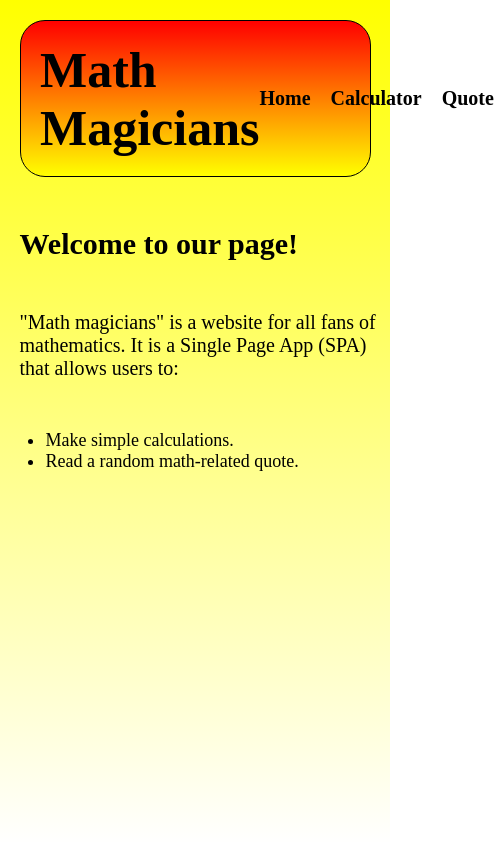
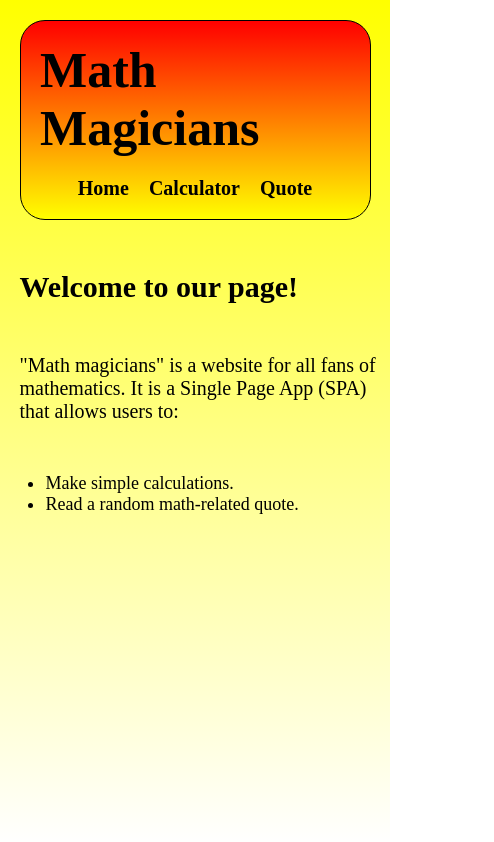
Before and after one commit to jorgegoco/math-magicians, a React (Create React App) app: page / in a window 390 px wide. Shown: the whole page, 494 px wide, since content can reach past the window. Built offline with nearby package versions, Linux system fonts and the light colour scheme.

Commit message:
Fix header responsiveness

```diff
--- a/src/index.css
+++ b/src/index.css
@@ -127,3 +127,14 @@ button {
 .quoteSection span {
   font-weight: 600;
 }
+
+@media (max-width: 700px) {
+  header {
+    flex-direction: column;
+  }
+
+  nav ul {
+    margin-top: 20px;
+  }
+
+}
```
